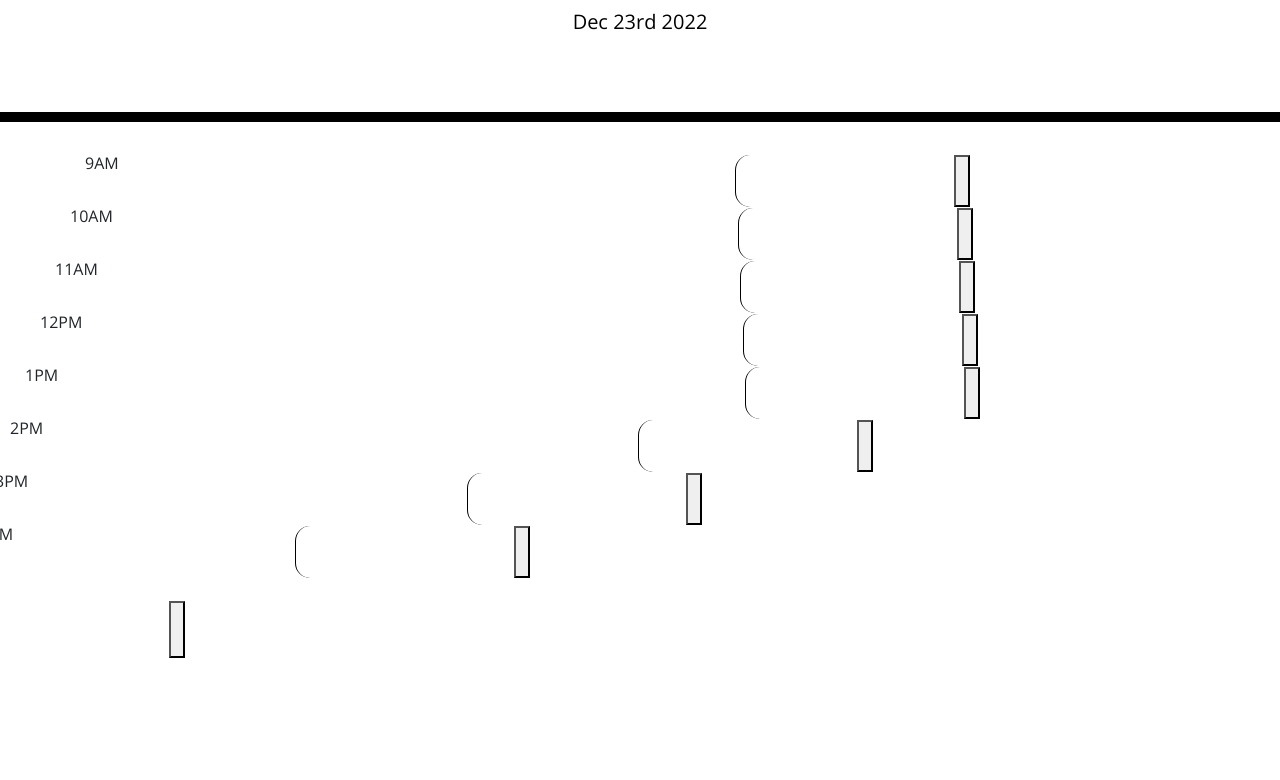
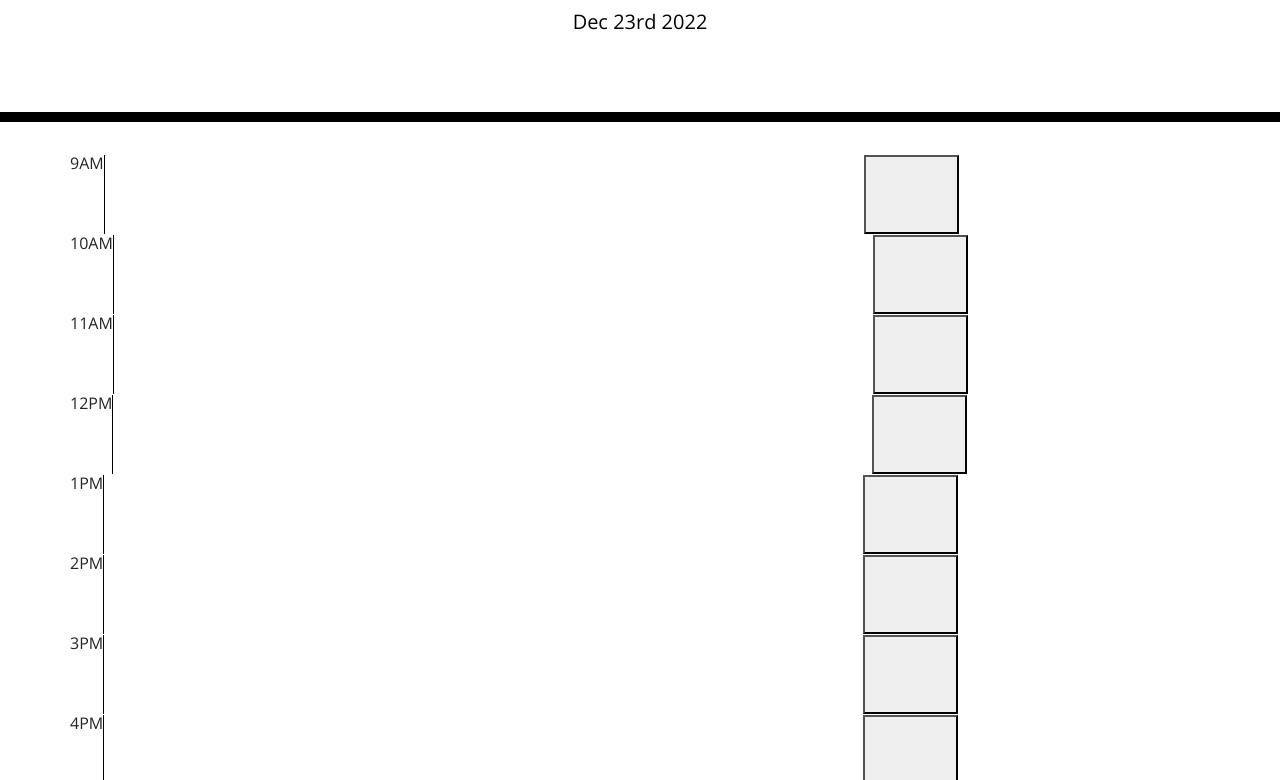
Before and after one commit to hghe95/HW-5, a plain HTML site: page index.html in a window 1280 px wide. Shown: the part 182-962 px from the top of the page. Before the commit the page ends 840 px from the top, so only its background shows below. Drawn offline with nearby package versions, Linux system fonts and the light colour scheme.

Commit message:
added to script

```diff
--- a/index.html
+++ b/index.html
@@ -24,49 +24,58 @@
 
   <body>
     <header class="jumbotron">
-      <h1 class="display-3">Work Day Scheduler</h1>
+      <h1 class="display-3">Henry's Work Day Scheduler</h1>
       <p class="lead">A simple calendar app for scheduling your work day</p>
       <p id="currentDay" class="lead"></p>
     </header>
-    <div class="container">
+    <section class="container">
       <!-- Time blocks go here -->
       <div class="row" id="9">
-        <div class="col-7">9AM</div>
-        <textarea class="description time-block"></textarea>
-        <button class="save-Btn"></button>
+        <div class="time_block">9AM</div>
+        <textarea class="description col-8"></textarea>
+        <button class="save-Btn col-md-1"><i></i></button>
+      </div>
       <div class="row" id="10">
-        <div class="col-7">10AM</div>
-        <textarea class="description time-block"></textarea>
-        <button class="save-Btn"></button>
+        <div class="time-block">10AM</div>
+        <textarea class="description col-8"></textarea>
+        <button class="save-Btn col-md-1"><i></i></button>
+      </div>
       <div class="row" id="11">
-        <div class="col-7">11AM</div>
-        <textarea class="description time-block"></textarea>
-        <button class="save-Btn"></button>
+        <div class="time-block">11AM</div>
+        <textarea class="description col-8"></textarea>
+        <button class="save-Btn col-md-1"><i></i></button>
+      </div>
       <div class="row" id="12">
-        <div class="col-7">12PM</div>
-        <textarea class="description time-block"></textarea>
-        <button class="save-Btn"></button>
+        <div class="time-block">12PM</div>
+        <textarea class="description col-8"></textarea>
+        <button class="save-Btn col-md-1"><i></i></button>
+      </div>
       <div class="row" id="13">
-        <div class="col-7">1PM</div>
-        <textarea class="description time-block"></textarea>
-        <button class="save-Btn"></button>
+        <div class="time-block">1PM</div>
+        <textarea class="description col-8"></textarea>
+        <button class="save-Btn col-md-1"><i></i></button>
+      </div>
       <div class="row" id="14">
-        <div class="col-7">2PM</div>
-        <textarea class="description time-block"></textarea>
-        <button class="save-Btn"></button>
+        <div class="time-block">2PM</div>
+        <textarea class="description col-8"></textarea>
+        <button class="save-Btn col-md-1"><i></i></button>
+      </div>
       <div class="row" id="15">
-        <div class="col-7">3PM</div>
-        <textarea class="description time-block"></textarea>
-        <button class="save-Btn"></button>
+        <div class="time-block">3PM</div>
+        <textarea class="description col-8"></textarea>
+        <button class="save-Btn col-md-1"><i></i></button>
+      </div>
       <div class="row" id="16">
-        <div class="col-7">4PM</div>
-        <textarea class="description time-block"></textarea>
-        <button class="save-Btn"></button>
+        <div class="time-block">4PM</div>
+        <textarea class="description col-8"></textarea>
+        <button class="save-Btn col-md-1"><i></i></button>
+      </div>
       <div class="row" id="17">
-        <div class="col-7">5PM</div>
-        <textarea class="description time-block"></textarea>
-        <button class="save-Btn"></button>
-    </div>
+        <div class="time-block">5PM</div>
+        <textarea class="description col-8"></textarea>
+        <button class="save-Btn col-md-1"><i></i></button>
+      </div>
+    </section>
 
     <script src="https://code.jquery.com/jquery-3.4.1.min.js"></script>
     <script src="https://cdnjs.cloudflare.com/ajax/libs/moment.js/2.24.0/moment.min.js"></script>
--- a/script.js
+++ b/script.js
@@ -1,20 +1,35 @@
 let currentTime = moment().hour()
 const saveBtn = document.querySelectorAll(`.saveBtn`);
-document.querySelector(`#currentDay`).textContent = moment().format(` MMM Do YYYY`);
+document.querySelector(`#currentDay`).textContent = moment().format(`MMM Do YYYY`);
 const militaryTime = [9, 10, 11, 12, 13, 14, 15, 16, 17];
+localStorage.getItem(`scheduledEvent`);
 
-
-localStorage.getItem(`myEvent`);
 for (let i = 0; i < militaryTime.length; i++) {
     if (currentTime > militaryTime[i]) {
         console.log(`Current hour is ${i}`);
+        document.getElementById(i).addClass("past");
+    } else if (currentTime === militaryTime[i]) {
+        console.log(`Current hour is ${i}`);
+        document.getElementById(i).addClass("present");
+    } else if (currentTime < militaryTime[i]) {
+        console.log(`Current hour is ${i}`);
+        document.getElementById(i).addClass("future");
+    }
 
+    if (localStorage.getItem(i)) {
+        document.getElementById(i).value = localStorage.getItem(i);
     }
-    if (currentTime === militaryTime[i]) {
-        console.log(`Current hour is ${i}`);
 
-    }
-    if (currentTime < militaryTime[i]) {
-        console.log(`Current hour is ${i}`);
-    }
+    saveBtn[i].addEventListener("click",function(){
+        var id = this.getAttribute("data-id");
+        var text = document.getElementById(id).value;
+         localStorage.setItem(id,text);
+        console.log(text);
+    })
 }
+
+saveBtn.addEventListener("click", function(event) {
+    let x = event.target;
+    console.log(x);
+    localStorage.setItem("scheduledEvent", $(`textarea`))
+})
```
